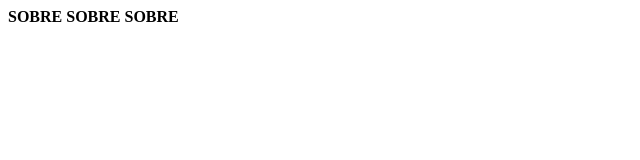
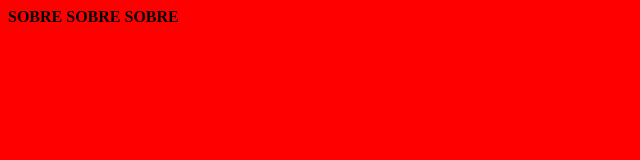
Before and after one commit to brunobaruffiesteves/auladegit, a plain HTML site: page sobre.html in a window 1280 px wide. Shown: the whole page, without its empty margins (0-640 px from the left). Drawn offline with Linux system fonts and the light colour scheme.

Commit message:
style(tarefa369): Ajuste na cor de fundo do sobre

```diff
--- a/sobre.html
+++ b/sobre.html
@@ -1,7 +1,7 @@
 <html>
 <head>
 </head>
-<body>
-<p><b>SOBRE SOBRE SOBRE</b></p>
+<body bgcolor='red'>
+  <p><b>SOBRE SOBRE SOBRE</b></p>
 </body>
 </html>
```
